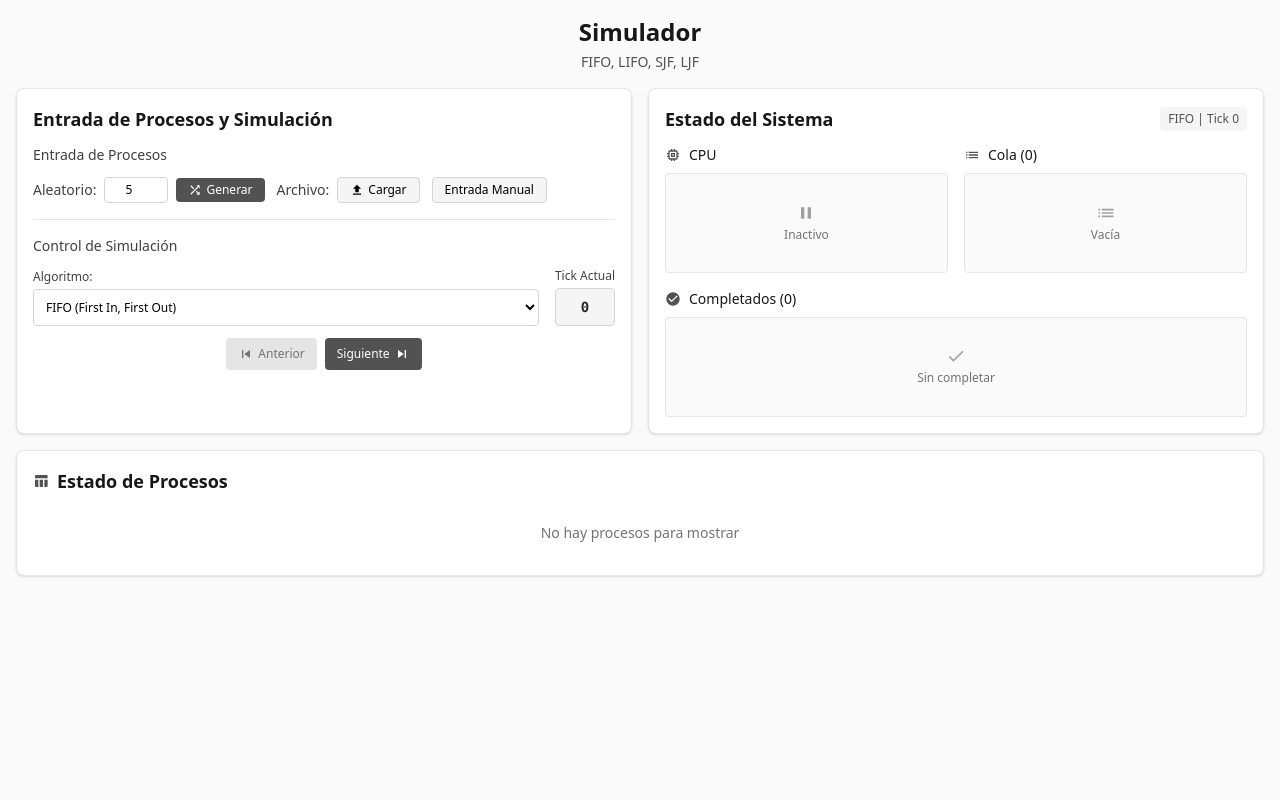
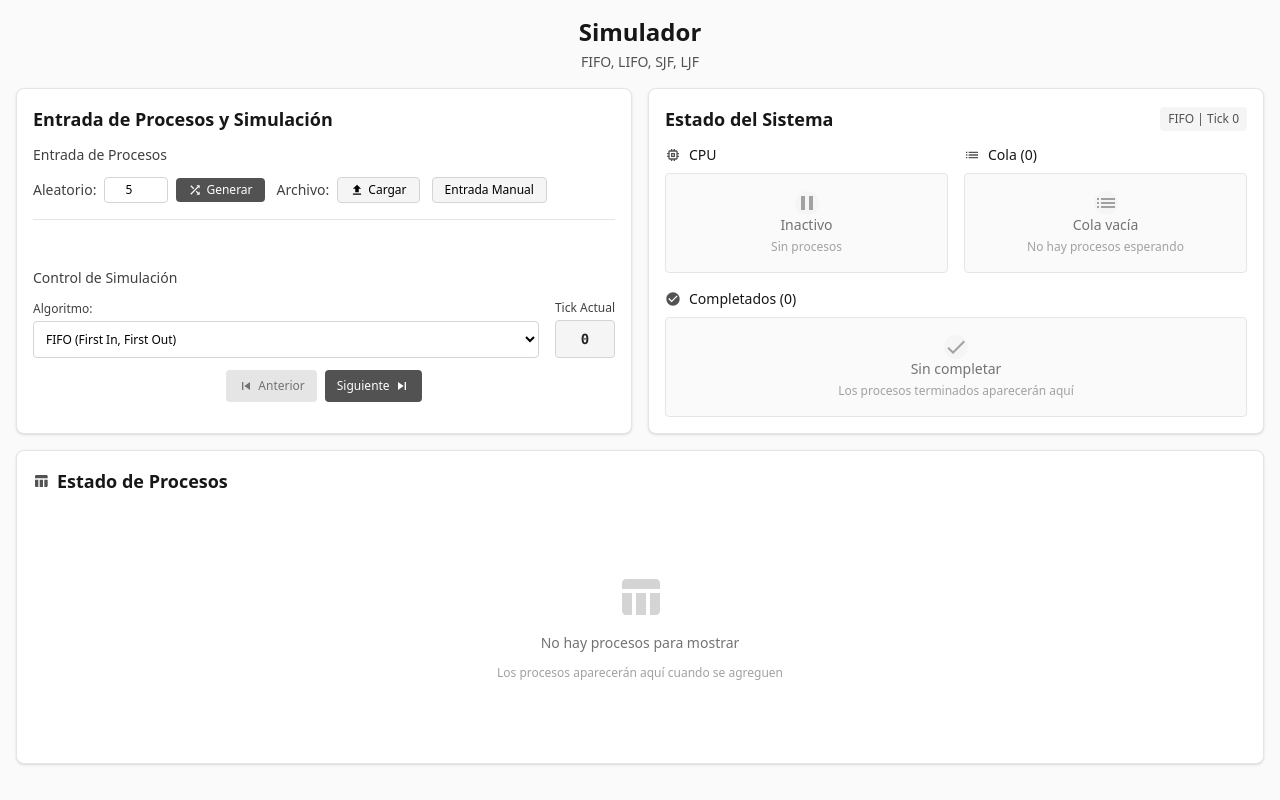
Before and after one commit to CastDev-j/process-simulator, a React (Vite) app: page / in a window 1280 px wide. Built offline with nearby package versions, Linux system fonts and the light colour scheme.

Commit message:
Enhance UI spacing and improve empty state messages in ProcessInputAndControls, ProcessStateTable, and SimulationDisplay components

```diff
--- a/src/components/ProcessInputAndControls.tsx
+++ b/src/components/ProcessInputAndControls.tsx
@@ -69,7 +69,7 @@ export const ProcessInputAndControls: React.FC = () => {
         Entrada de Procesos y Simulación
       </h2>
 
-      <div className="space-y-4">
+      <div className="space-y-12">
         {/* Process Input Section */}
         <div className="border-b border-neutral-200 pb-4">
           <h3 className="text-sm font-medium text-neutral-700 mb-3">
--- a/src/components/ProcessStateTable.tsx
+++ b/src/components/ProcessStateTable.tsx
@@ -65,15 +65,21 @@ export const ProcessStateTable: React.FC = () => {
             Estado de Procesos
           </h2>
         </div>
-        <div className="text-center py-4 text-neutral-500">
-          <div className="text-sm">No hay procesos para mostrar</div>
+        <div className="text-center py-8 text-neutral-500 min-h-60 flex flex-col items-center justify-center gap-3">
+          <MdTableChart size={48} className="text-neutral-300" />
+          <div className="text-sm font-medium">
+            No hay procesos para mostrar
+          </div>
+          <div className="text-xs text-neutral-400">
+            Los procesos aparecerán aquí cuando se agreguen
+          </div>
         </div>
       </div>
     );
   }
 
   return (
-    <div className="bg-white rounded-lg border border-neutral-200 p-4 shadow-sm">
+    <div className="bg-white rounded-lg border border-neutral-200 p-4 shadow-sm ">
       <div className="flex items-center gap-2 mb-3">
         <MdTableChart className="h-4 w-4 text-neutral-600" />
         <h2 className="text-lg font-semibold text-neutral-900">
@@ -81,7 +87,7 @@ export const ProcessStateTable: React.FC = () => {
         </h2>
       </div>
 
-      <div className="overflow-x-auto">
+      <div className="overflow-x-auto min-h-60">
         <table className="w-full border-collapse text-xs">
           <thead>
             <tr className="border-b border-neutral-200">
--- a/src/components/SimulationDisplay.tsx
+++ b/src/components/SimulationDisplay.tsx
@@ -56,9 +56,14 @@ export const SimulationDisplay: React.FC = () => {
                 </div>
               </div>
             ) : (
-              <div className="text-neutral-500 text-center">
-                <MdPause size={20} className="mx-auto mb-1 text-neutral-400" />
-                <div className="text-xs">Inactivo</div>
+              <div className="text-center">
+                <div className="bg-neutral-100 rounded-full w-fit mx-auto">
+                  <MdPause size={24} className="text-neutral-400" />
+                </div>
+                <div className="text-sm font-medium text-neutral-500 mb-1">
+                  Inactivo
+                </div>
+                <div className="text-xs text-neutral-400">Sin procesos</div>
               </div>
             )}
           </div>
@@ -89,9 +94,16 @@ export const SimulationDisplay: React.FC = () => {
                 ))}
               </div>
             ) : (
-              <div className="text-neutral-500 text-center h-full flex flex-col justify-center">
-                <MdList size={20} className="mx-auto mb-1 text-neutral-400" />
-                <div className="text-xs">Vacía</div>
+              <div className="text-center h-full flex flex-col justify-center">
+                <div className="bg-neutral-100 rounded-full w-fit mx-auto">
+                  <MdList size={24} className="text-neutral-400" />
+                </div>
+                <div className="text-sm font-medium text-neutral-500 mb-1">
+                  Cola vacía
+                </div>
+                <div className="text-xs text-neutral-400">
+                  No hay procesos esperando
+                </div>
               </div>
             )}
           </div>
@@ -117,7 +129,7 @@ export const SimulationDisplay: React.FC = () => {
                 .map((process, index) => (
                   <div
                     key={process.pid}
-                    className="flex justify-between items-center bg-white rounded px-2 py-1 border border-neutral-200 text-xs"
+                    className="flex justify-between items-center bg-white rounded p-2 border border-neutral-200 text-xs h-fit"
                   >
                     <div className="flex items-center gap-1">
                       <span className="text-xs bg-neutral-200 text-neutral-700 px-1 rounded">
@@ -132,9 +144,16 @@ export const SimulationDisplay: React.FC = () => {
                 ))}
             </div>
           ) : (
-            <div className="text-neutral-500 text-center py-4 min-h-16">
-              <MdDone size={20} className="mx-auto mb-1 text-neutral-400" />
-              <div className="text-xs">Sin completar</div>
+            <div className="text-center h-full flex flex-col justify-center">
+              <div className="bg-neutral-100  rounded-full w-fit mx-auto">
+                <MdDone size={24} className="text-neutral-400" />
+              </div>
+              <div className="text-sm font-medium text-neutral-500 mb-1">
+                Sin completar
+              </div>
+              <div className="text-xs text-neutral-400">
+                Los procesos terminados aparecerán aquí
+              </div>
             </div>
           )}
         </div>
```
